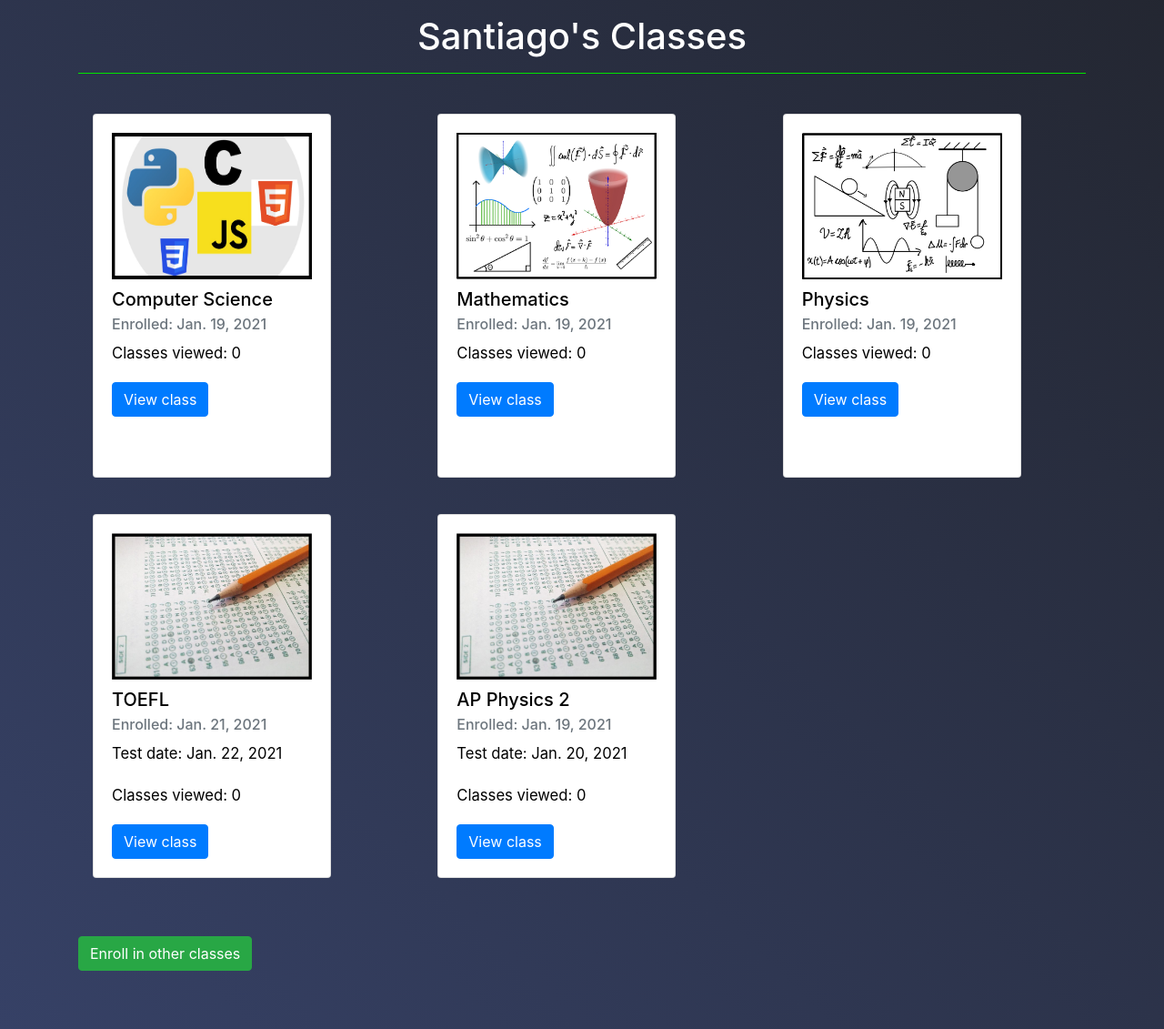
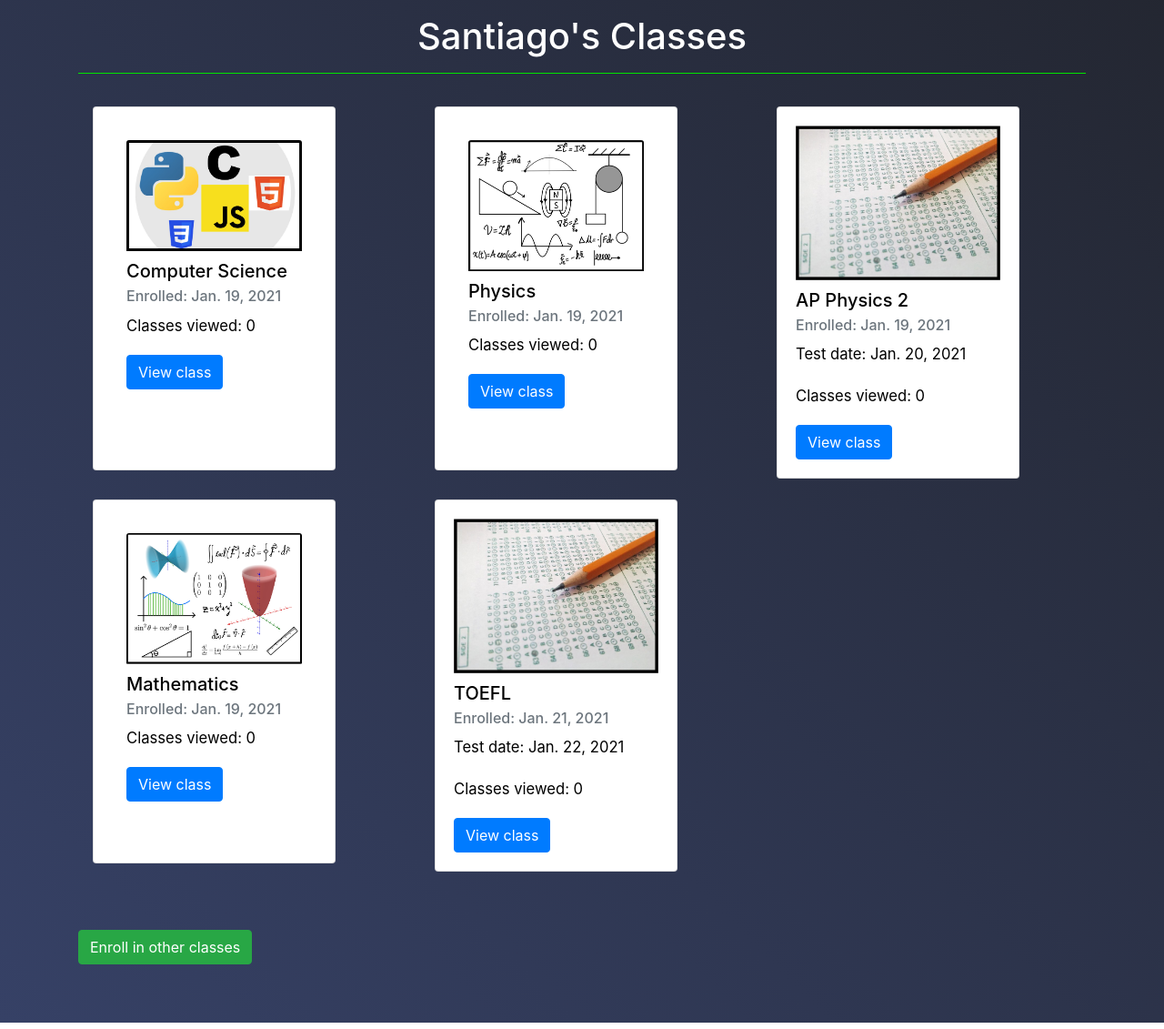
Before and after one commit to SantiagoGiner/Samos, a Django app: page /classes/ in a window 1280 px wide. Shown: the part 61-1192 px from the top of the page at 91% size. Run offline with Django 3.2, Linux system fonts and the light colour scheme; a user stored in the database is signed in; data comes from the database, SQL or seed files in the repository; some libraries are stand-ins or nearby versions.

Commit message:
Fix layout in classes

```diff
--- a/academy/static/academy/styles.css
+++ b/academy/static/academy/styles.css
@@ -80,6 +80,15 @@ p {
     animation-fill-mode: forwards;
 }
 
+.card.w-75.mx-3.my-3.p-3 {
+    width: 18rem;
+    height: 25rem;
+}
+
+.card-img-top {
+    height: 45%;
+}
+
 .form-group {
     margin-top: 40px;
     margin-bottom: 40px;
@@ -102,6 +111,14 @@ p {
     width: 290px;
     margin-top: 50px;
     margin-bottom: 30px;
+}
+
+.jumbotron {
+    color: #000000;
+}
+
+.jumbotron > hr {
+    background-color: #858585;
 }
 
 .modal-paragraph {
--- a/academy/templates/academy/classes.html
+++ b/academy/templates/academy/classes.html
@@ -24,22 +24,21 @@
             Looks like you haven't enrolled in any classes. Enroll <a href="{% url 'academy:enroll' %}">now!</a>
         </h4>
     {% else %}
-        <div class="card-deck">
+        <div class="card-columns">
             {% if subjects %}
                 {% for subject in subjects %}
-                    <div class="col-sm-4">
-                        <div class="card w-75 mx-3 my-4" style="width: 18rem; height: 25rem;">
+                    <div class="card w-75 mx-3 my-3 p-3">
                         <div class="card-body">
                             {% if subject.subject == 'ph' %}
-                                    <img src="{% static 'academy/physics.jpg' %}">
+                                <img class="card-img-top" src="{% static 'academy/physics.jpg' %}" alt="Physics board">
                             {% elif subject.subject == 'mt' %}
-                                    <img src="{% static 'academy/mathematics.jpg' %}">
+                                <img class="card-img-top" src="{% static 'academy/mathematics.jpg' %}" alt="Math board">
                             {% elif subject.subject == 'ch' %}
-                                    <img src="{% static 'academy/chemistry.jpg' %}">
+                                <img class="card-img-top" src="{% static 'academy/chemistry.jpg' %}" alt="Chemistry board">
                             {% elif subject.subject == 'bi' %}
-                                    <img src="{% static 'academy/biology.jpg' %}">
+                                <img class="card-img-top" src="{% static 'academy/biology.jpg' %}" alt="Bioloogy board">
                             {% elif subject.subject == 'cs' %}
-                                    <img src="{% static 'academy/programming.jpg' %}">
+                                <img class="card-img-top" src="{% static 'academy/programming.jpg' %}" alt="Programming">
                             {% endif %}
                             <h5 class="card-title">{{ subject }}</h5>
                             <h6 class="card-subtitle mb-2 text-muted">Enrolled: {{ subject.date }}</h6>
@@ -47,13 +46,11 @@
                             <a class="btn btn-primary" href="{% url 'academy:view_class' 'Subject' subject.pk %}">View class</a>
                         </div>
                     </div>
-                    </div>
                 {% endfor %}
             {% endif %}
             {% if exams %}
                 {% for exam in exams %}
-                    <div class="col-sm-4">
-                        <div class="card w-75 mx-3 my-3" style="width: 18rem; height: 25rem;">
+                    <div class="card w-75 mx-3 my-3">
                         <div class="card-body">
                             <img src="{% static 'academy/tests.jpg' %}" alt="Wonders of Physics">
                             <h5 class="card-title" style="color: #000000;">{{ exam }}</h5>
@@ -63,7 +60,6 @@
                             <a class="btn btn-primary" href="{% url 'academy:view_class' 'Exam' exam.pk %}">View class</a>
                         </div>
                     </div>
-                    </div>
                 {% endfor %}
             {% endif %}
         </div>
```
Also changed, not shown: academy/templates/academy/enroll.html (+9 -9 lines), academy/templates/academy/profile.html (+5 -3 lines), academy/templates/academy/view_class.html (+16 -3 lines). Lines whose indentation alone changed are shown as unchanged.
